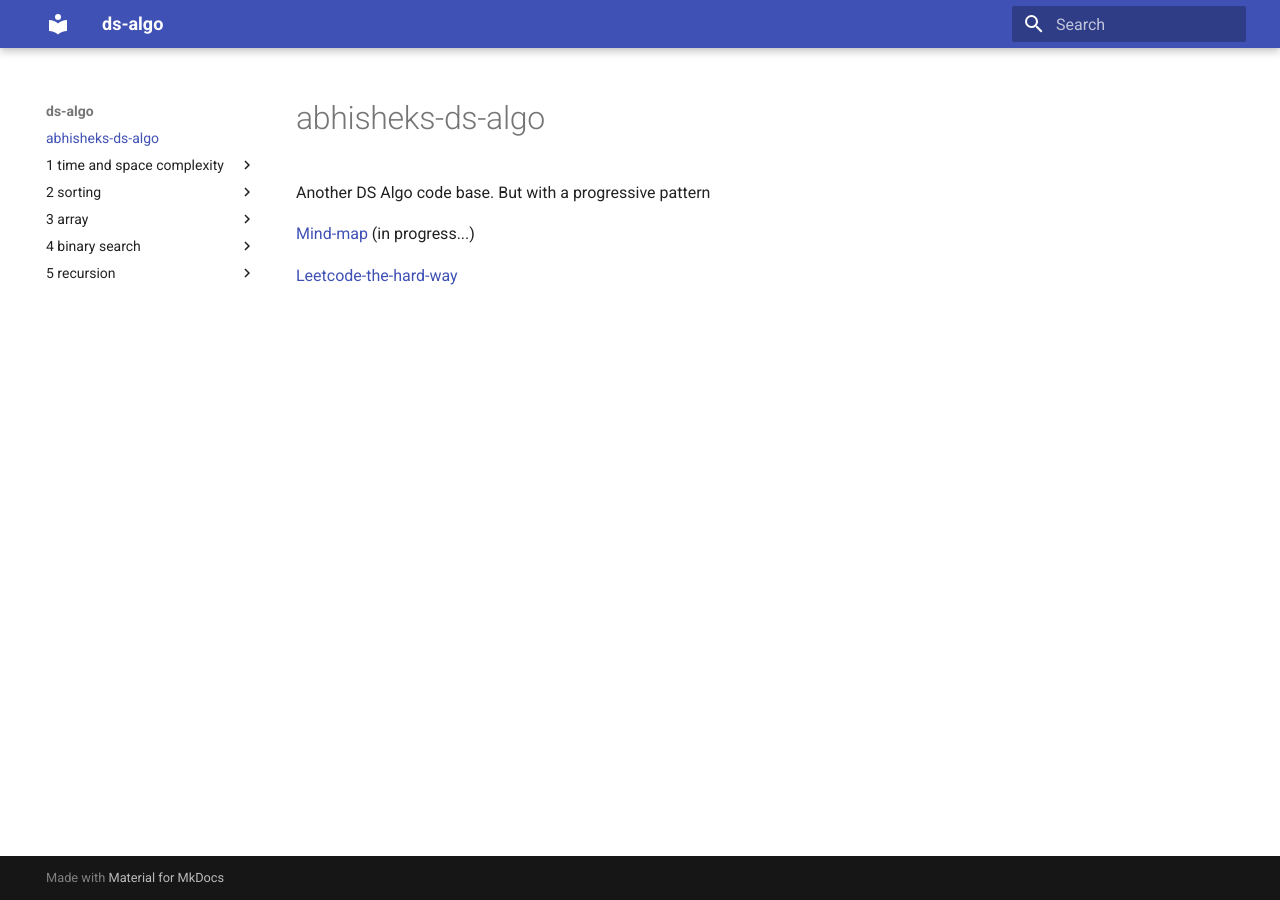
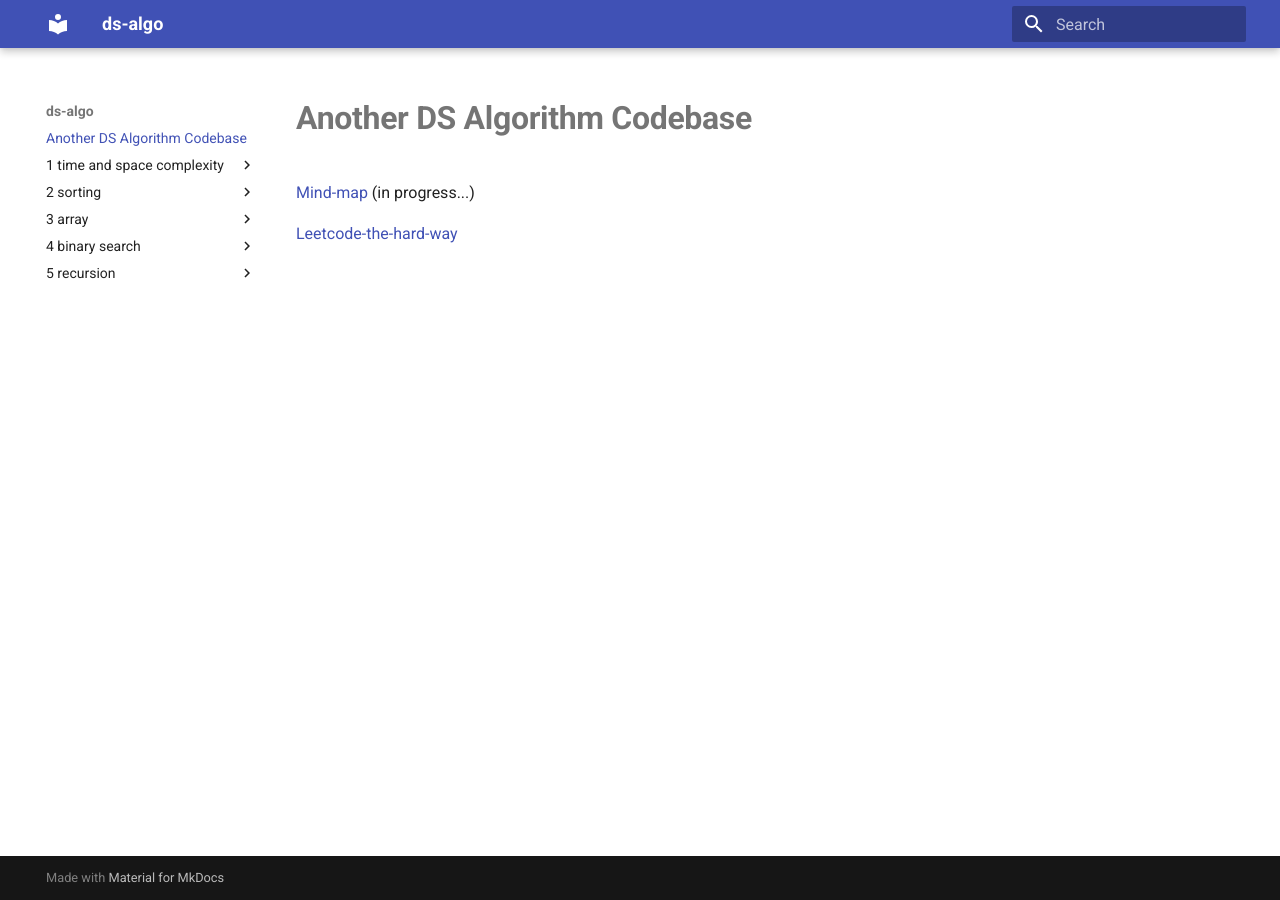
Before and after one commit to abloodyengineer/abhisheks-ds-algo, an MkDocs documentation site: the page built from docs/index.md, in a window 1280 px wide. Built offline with MkDocs 1.6.1 and Material for MkDocs 9.7.7, drawn with Linux system fonts in a browser that asks for light colours.

Commit message:
Recursion

```diff
--- a/docs/index.md
+++ b/docs/index.md
@@ -1,6 +1,4 @@
-# abhisheks-ds-algo
-
-Another DS Algo code base. But with a progressive pattern
+# **Another DS Algorithm Codebase**
 
 [Mind-map](https://www.figma.com/board/7T8ZeiPOctUn6nSYxDbK6r/Data-Structures-and-Algorithms?node-id=0-1&t=DTEhKKTL8xbLxYOx-0){:target="_blank"} (in progress...)
 
```
